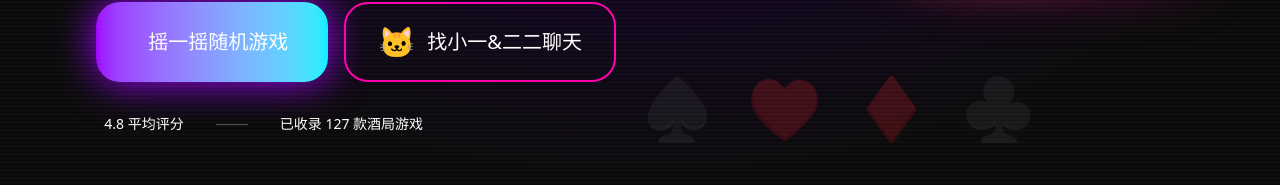
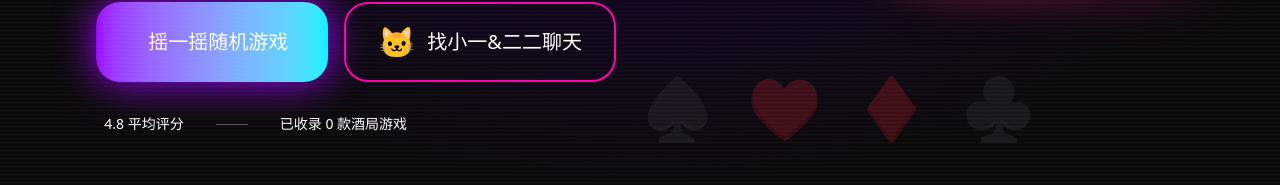
Before and after one commit to clemkhris/drunkplay, a Next.js app: page / in a window 1280 px wide. Shown: the part 615-800 px from the top of the page. Built offline with nearby package versions, Linux system fonts and the light colour scheme; no server answers; the database is empty.

Commit message:
real game count

```diff
--- a/app/page.tsx
+++ b/app/page.tsx
@@ -38,11 +38,22 @@ export default function Home() {
   const [catSpeech, setCatSpeech] = useState("这个游戏的核心在于第五轮使用回忆法，最容易赢哦～");
   const [user, setUser] = useState<any>(null);
   const router = useRouter();
+  const [gameCount, setGameCount] = useState(0);
 
   useEffect(() => {
   const fetchGames = async () => {
-    const { data } = await supabase.from('games').select('*').eq('status', 'approved'); // 只显示审核通过的
+    const { data, count, error } = await supabase
+      .from('games')
+      .select('*', { count: 'exact' })  // ← magic: get count without fetching all rows
+      .eq('status', 'approved');
+
+    if (error) {
+      console.error("Fetch games error:", error);
+      return;
+    }
+
     if (data) setGames(data);
+    if (count !== null) setGameCount(count);  // ← real number!
   };
   fetchGames();
 }, []);
@@ -198,7 +209,7 @@ useEffect(() => {
                 <span>4.8 平均评分</span>
               </div>
               <div className="h-px w-8 bg-white/30"></div>
-              <div>已收录 127 款酒局游戏</div>
+              <div>已收录 {gameCount} 款酒局游戏</div>
             </div>
           </div>
 
```
